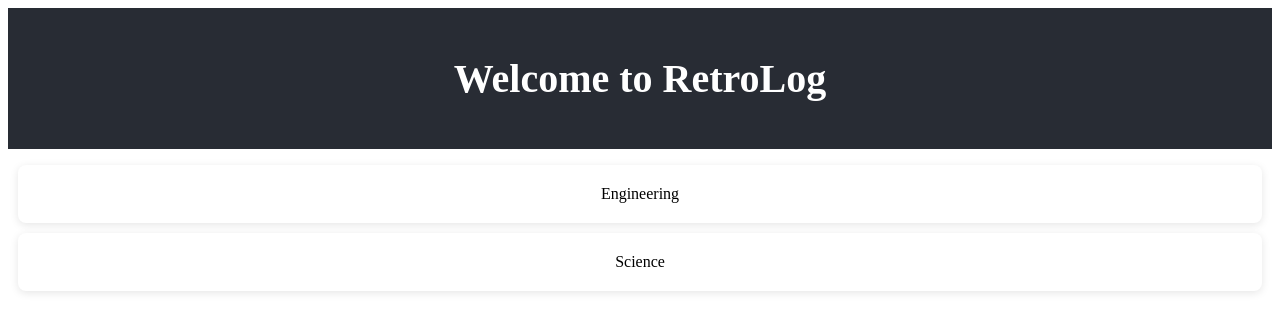
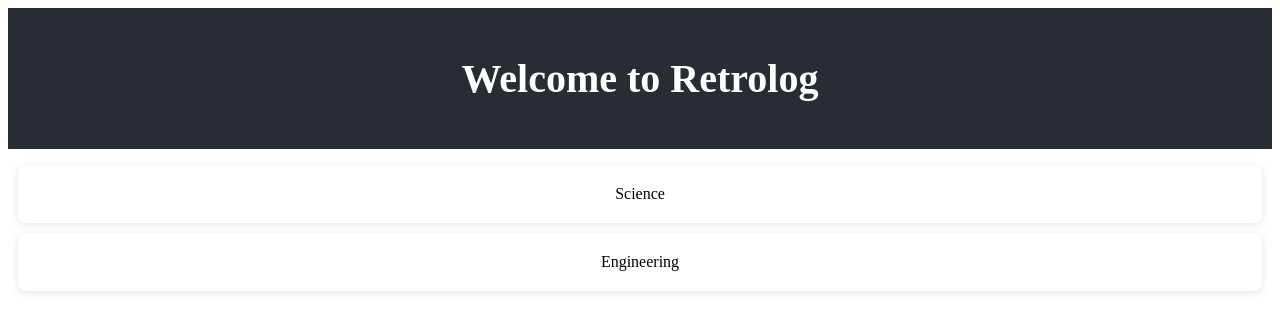
Before and after one commit to IsaacEf/RetroLog, a React (Create React App) app in the folder retro-log/: page / in a window 1280 px wide. Shown: the top 332 px of the page. Built offline with nearby package versions, Linux system fonts and the light colour scheme.

Commit message:
Added new cards

```diff
--- a/retro-log/src/App.js
+++ b/retro-log/src/App.js
@@ -7,44 +7,104 @@ class App extends React.Component {
     departments: [
       {
         id: 1,
-        name: 'Engineering',
-        classes: [
-          {
-            id: 1,
-            name: 'Class 1',
-            backwork: ['Assignment 1', 'Assignment 2', 'Assignment 3']
-          },
+        name: 'Science',
+        majors: [
           {
             id: 2,
-            name: 'Class 2',
-            backwork: ['Homework 1', 'Homework 2', 'Homework 3']
+            name: 'CSCI - Computer Science',
+            classes: [
+              {
+                id: 2,
+                name: 'Computer Science 1',
+                backwork: [
+                  {type: 'Lab', name: 'Lab 1'},
+                  {type: 'Lab', name: 'Lab 2'},
+                  {type: 'Homework', name: 'Homework 1'},
+                  {type: 'Exam', name: 'Midterm'},
+                  {type: 'Homework', name: 'Homework 2'},
+                ],
+              },
+            ],
           },
+          // Other majors...
+          {
+            id:3,
+            name: 'CHEM - Chemistry',
+            classes: [
+              {
+                id: 3,
+                name: 'Chemsitry 1',
+                backwork: [
+                  {type: 'Lab', name: 'Lab 1'},
+                  {type: 'Lab', name: 'Lab 2'},
+                  {type: 'Homework', name: 'Homework 1'},
+                  {type: 'Exam', name: 'Midterm'},
+                  {type: 'Homework', name: 'Homework 2'},
+                ],
+              },
+            ],
+          },
+
+
         ],
       },
+      // Other departments...
       {
-        id: 2,
-        name: 'Science',
-        classes: [
+        id: 4,
+        name: 'Engineering',
+        majors: [
           {
-            id: 1,
-            name: 'Class 1',
-            backwork: ['Quiz 1', 'Quiz 2', 'Quiz 3']
+            id: 5,
+            name: 'BMED - Biomedical Engineering',
+            classes: [
+              {
+                id: 5,
+                name: 'Biomechanics',
+                backwork: [
+                  {type: 'Lab', name: 'Lab 1'},
+                  {type: 'Lab', name: 'Lab 2'},
+                  {type: 'Homework', name: 'Homework 1'},
+                  {type: 'Exam', name: 'Midterm'},
+                  {type: 'Homework', name: 'Homework 2'},
+                ],
+              },
+            ],
           },
+          // Other majors...
           {
-            id: 4,
-            name: 'Class 2',
-            backwork: ['Lab 1', 'Lab 2', 'Lab 3']
+            id: 6,
+            name: 'CHME - Chemical Engineering',
+            classes: [
+              {
+                id: 6,
+                name: 'Introuction To Computational Chemical Engineering',
+                backwork: [
+                  {type: 'Lab', name: 'Lab 1'},
+                  {type: 'Lab', name: 'Lab 2'},
+                  {type: 'Homework', name: 'Homework 1'},
+                  {type: 'Exam', name: 'Midterm'},
+                  {type: 'Homework', name: 'Homework 2'},
+                ],
+              },
+            ],
           },
+
+
         ],
       },
-      // Add more departments as needed
+
     ],
     currentDepartment: null,
+    currentMajor: null,
     currentClass: null,
   };
 
   handleDepartmentClick = (id) => {
-    this.setState({ currentDepartment: id, currentClass: null });
+    this.setState({ currentDepartment: id, currentMajor: null, currentClass: null });
+  };
+
+  handleMajorClick = (id) => {
+    this.setState({ currentMajor: id, currentClass: null });
   };
 
   handleClassClick = (id) => {
@@ -54,19 +114,41 @@ class App extends React.Component {
   handleBackClick = () => {
     if (this.state.currentClass !== null) {
       this.setState({ currentClass: null });
+    } else if (this.state.currentMajor !== null) {
+      this.setState({ currentMajor: null });
     } else if (this.state.currentDepartment !== null) {
       this.setState({ currentDepartment: null });
     }
   };
 
   render() {
-    const { departments, currentDepartment, currentClass } = this.state;
+    const { departments, currentDepartment, currentMajor, currentClass } = this.state;
 
     if (currentClass !== null) {
       const classData = departments
         .find((dept) => dept.id === currentDepartment)
+        .majors.find((major) => major.id === currentMajor)
         .classes.find((cls) => cls.id === currentClass);
       return <Class data={classData} onBack={this.handleBackClick} />;
+    }
+
+    if (currentMajor !== null) {
+      const majorData = departments
+        .find((dept) => dept.id === currentDepartment)
+        .majors.find((major) => major.id === currentMajor);
+      return (
+        <div>
+          <button onClick={this.handleBackClick}>Go Back</button>
+          <h2>{majorData.name}</h2>
+          <ul>
+            {majorData.classes.map((cls) => (
+              <li key={cls.id} onClick={() => this.handleClassClick(cls.id)} className="class-item">
+                {cls.name}
+              </li>
+            ))}
+          </ul>
+        </div>
+      );
     }
 
     if (currentDepartment !== null) {
@@ -76,9 +158,9 @@ class App extends React.Component {
           <button onClick={this.handleBackClick}>Go Back</button>
           <h2>{deptData.name}</h2>
           <ul>
-            {deptData.classes.map((cls) => (
-              <li key={cls.id} onClick={() => this.handleClassClick(cls.id)} className='class-item'>
-                {cls.name}
+            {deptData.majors.map((major) => (
+              <li key={major.id} onClick={() => this.handleMajorClick(major.id)} className="class-item">
+                {major.name}
               </li>
             ))}
           </ul>
@@ -89,12 +171,12 @@ class App extends React.Component {
     return (
       <div className="App">
         <header className="App-header">
-          <h1>Welcome to RetroLog</h1>
+          <h1>Welcome to Retrolog</h1>
         </header>
         <nav>
           <ul>
             {departments.map((dept) => (
-              <li key={dept.id} onClick={() => this.handleDepartmentClick(dept.id)} className= 'class-item'>
+              <li key={dept.id} onClick={() => this.handleDepartmentClick(dept.id)} className="class-item">
                 {dept.name}
               </li>
             ))}
```
